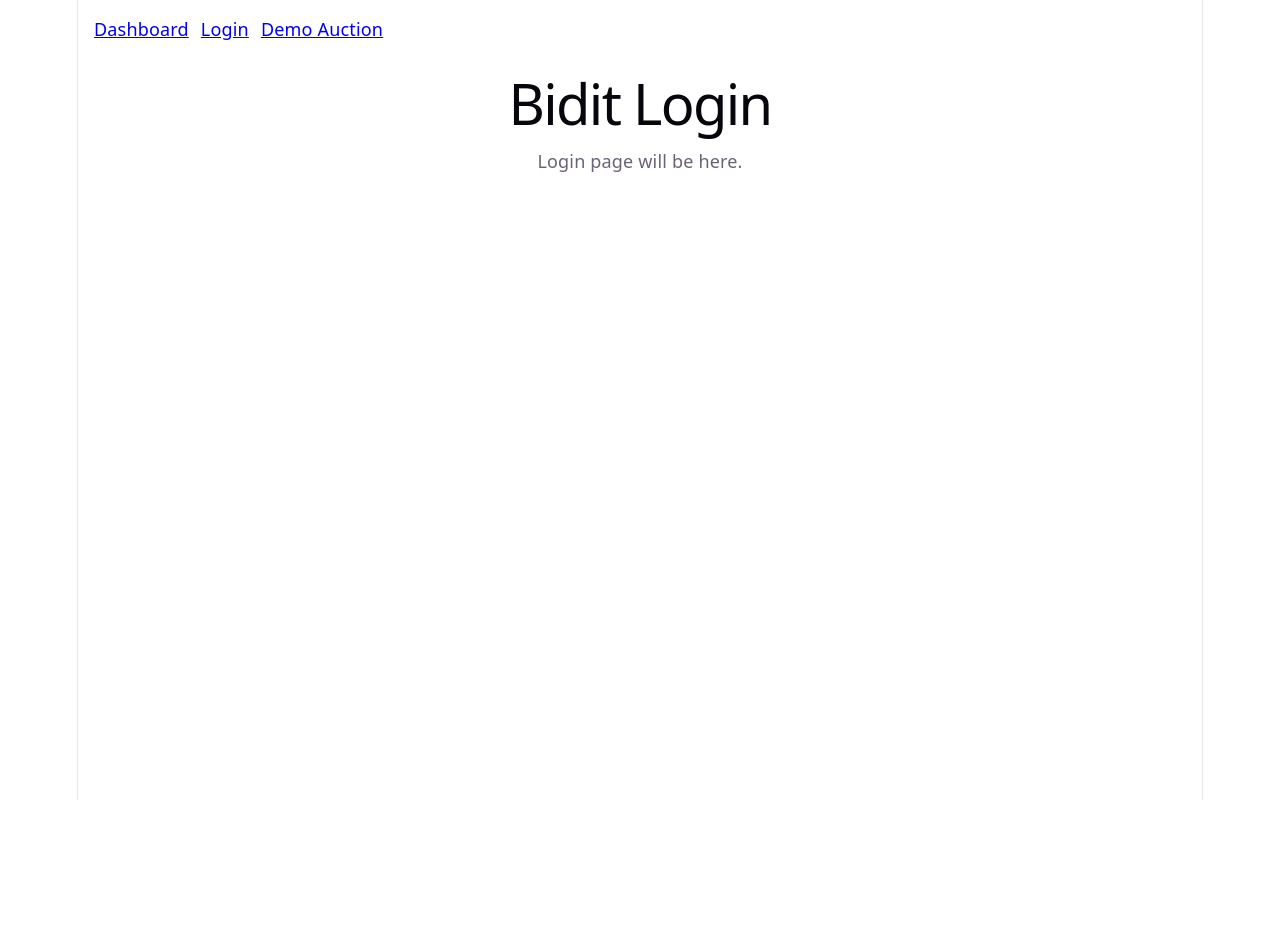
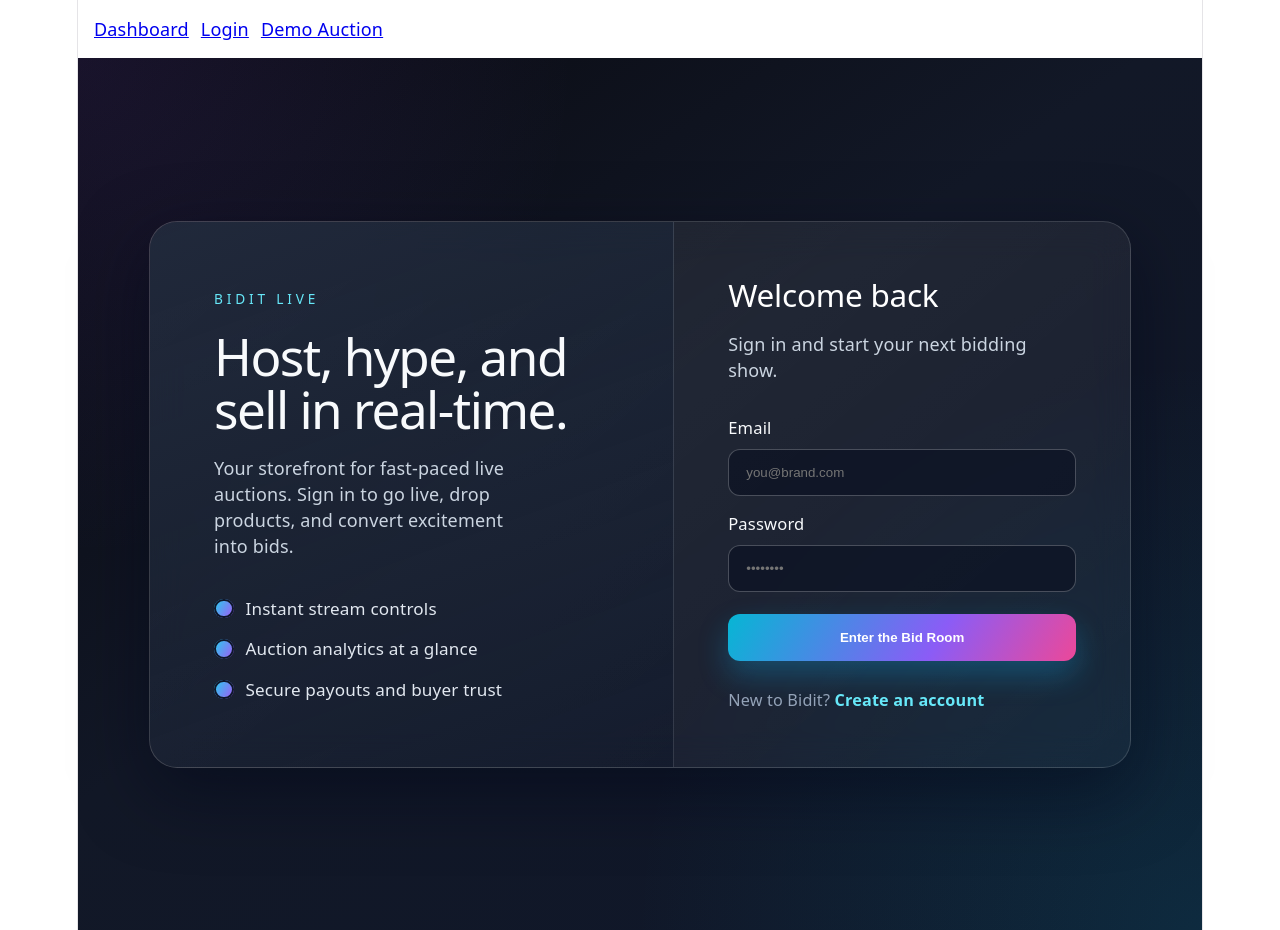
Before and after one commit to Shanig03/bidit, a React app in the folder frontend/: page /login in a window 1280 px wide. Before the commit the page ends 800 px from the top, so only its background shows below. Built offline with nearby package versions, Linux system fonts and the light colour scheme; the HTML template or start-up script is replaced by a standard one.

Commit message:
Create modern redesigned login page UI

```diff
--- a/frontend/src/pages/LoginPage.jsx
+++ b/frontend/src/pages/LoginPage.jsx
@@ -1,9 +1,155 @@
 function LoginPage() {
   return (
-    <div>
-      <h1>Bidit Login</h1>
-      <p>Login page will be here.</p>
-    </div>
+    <main
+      style={{
+        minHeight: '100svh',
+        display: 'grid',
+        placeItems: 'center',
+        padding: 'clamp(1rem, 3vw, 2rem)',
+        background:
+          'radial-gradient(circle at 0% 0%, #8b5cf61f 0, transparent 35%), radial-gradient(circle at 100% 100%, #06b6d41f 0, transparent 40%), linear-gradient(145deg, #09090f 0%, #121827 45%, #0f172a 100%)',
+      }}
+    >
+      <section
+        style={{
+          width: 'min(980px, 100%)',
+          borderRadius: '28px',
+          overflow: 'hidden',
+          border: '1px solid #ffffff24',
+          background: 'linear-gradient(140deg, #ffffff17, #ffffff08)',
+          backdropFilter: 'blur(18px)',
+          boxShadow: '0 24px 70px #02061780',
+          display: 'grid',
+          gridTemplateColumns: '1.15fr 1fr',
+        }}
+      >
+        <aside
+          style={{
+            padding: 'clamp(1.5rem, 5vw, 4rem)',
+            color: '#e2e8f0',
+            borderRight: '1px solid #ffffff1f',
+            background:
+              'linear-gradient(160deg, rgba(30,41,59,0.78), rgba(15,23,42,0.55))',
+            textAlign: 'left',
+          }}
+        >
+          <p style={{ letterSpacing: '0.28em', fontSize: '0.76rem', color: '#67e8f9' }}>
+            BIDIT LIVE
+          </p>
+          <h1
+            style={{
+              margin: '1rem 0',
+              fontSize: 'clamp(2rem, 4vw, 3rem)',
+              lineHeight: 1.05,
+              letterSpacing: '-0.03em',
+              color: '#f8fafc',
+            }}
+          >
+            Host, hype, and sell in real-time.
+          </h1>
+          <p style={{ marginBottom: '2rem', color: '#cbd5e1', maxWidth: '30ch' }}>
+            Your storefront for fast-paced live auctions. Sign in to go live, drop products, and
+            convert excitement into bids.
+          </p>
+
+          <div style={{ display: 'grid', gap: '0.8rem' }}>
+            {['Instant stream controls', 'Auction analytics at a glance', 'Secure payouts and buyer trust'].map((item) => (
+              <div
+                key={item}
+                style={{
+                  display: 'flex',
+                  alignItems: 'center',
+                  gap: '0.65rem',
+                  color: '#e2e8f0',
+                  fontSize: '0.95rem',
+                }}
+              >
+                <span
+                  aria-hidden="true"
+                  style={{
+                    width: '1.1rem',
+                    height: '1.1rem',
+                    borderRadius: '50%',
+                    background: 'linear-gradient(120deg, #22d3ee, #a855f7)',
+                    boxShadow: '0 0 0 2px #0f172a inset',
+                  }}
+                />
+                {item}
+              </div>
+            ))}
+          </div>
+        </aside>
+
+        <div
+          style={{
+            padding: 'clamp(1.5rem, 5vw, 3rem)',
+            display: 'grid',
+            alignContent: 'center',
+            gap: '1rem',
+            textAlign: 'left',
+            color: '#f8fafc',
+          }}
+        >
+          <h2 style={{ fontSize: '1.75rem', margin: 0, color: '#ffffff' }}>Welcome back</h2>
+          <p style={{ margin: 0, color: '#cbd5e1' }}>Sign in and start your next bidding show.</p>
+
+          <form style={{ display: 'grid', gap: '0.85rem', marginTop: '0.8rem' }}>
+            <label style={{ display: 'grid', gap: '0.4rem', fontSize: '0.92rem' }}>
+              Email
+              <input
+                type="email"
+                placeholder="you@brand.com"
+                style={{
+                  border: '1px solid #ffffff3d',
+                  background: '#0b1222a8',
+                  color: '#f8fafc',
+                  borderRadius: '12px',
+                  padding: '0.85rem 0.95rem',
+                  outline: 'none',
+                }}
+              />
+            </label>
+
+            <label style={{ display: 'grid', gap: '0.4rem', fontSize: '0.92rem' }}>
+              Password
+              <input
+                type="password"
+                placeholder="••••••••"
+                style={{
+                  border: '1px solid #ffffff3d',
+                  background: '#0b1222a8',
+                  color: '#f8fafc',
+                  borderRadius: '12px',
+                  padding: '0.85rem 0.95rem',
+                  outline: 'none',
+                }}
+              />
+            </label>
+
+            <button
+              type="button"
+              style={{
+                marginTop: '0.35rem',
+                border: 0,
+                borderRadius: '12px',
+                padding: '0.9rem 1rem',
+                fontWeight: 700,
+                background: 'linear-gradient(120deg, #06b6d4 0%, #8b5cf6 60%, #ec4899 100%)',
+                color: '#fff',
+                boxShadow: '0 14px 30px #0ea5e94d',
+                cursor: 'pointer',
+              }}
+            >
+              Enter the Bid Room
+            </button>
+          </form>
+
+          <p style={{ marginTop: '0.4rem', color: '#94a3b8', fontSize: '0.9rem' }}>
+            New to Bidit? <span style={{ color: '#67e8f9', fontWeight: 600 }}>Create an account</span>
+          </p>
+        </div>
+      </section>
+    </main>
   );
 }
 
```
